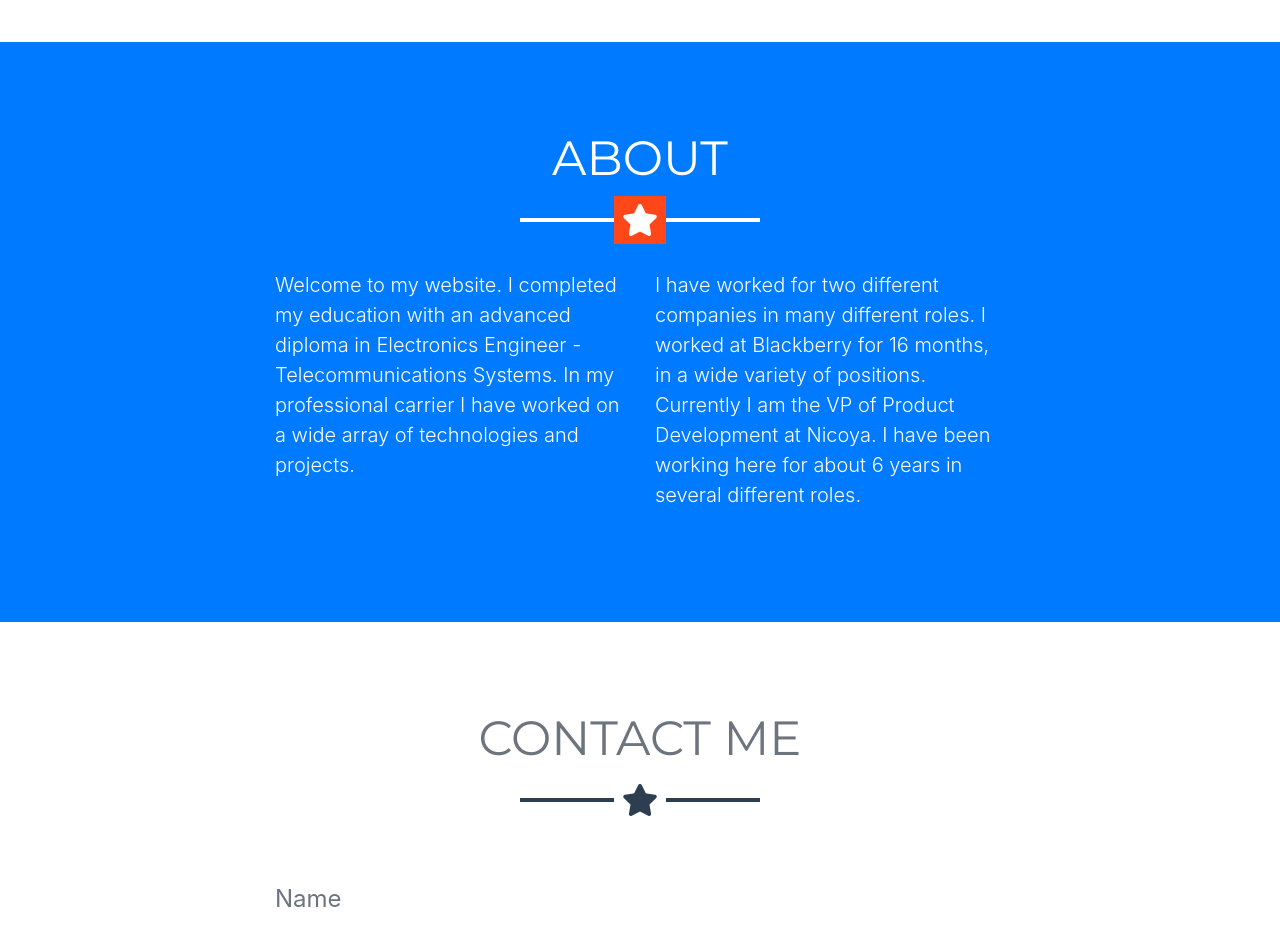
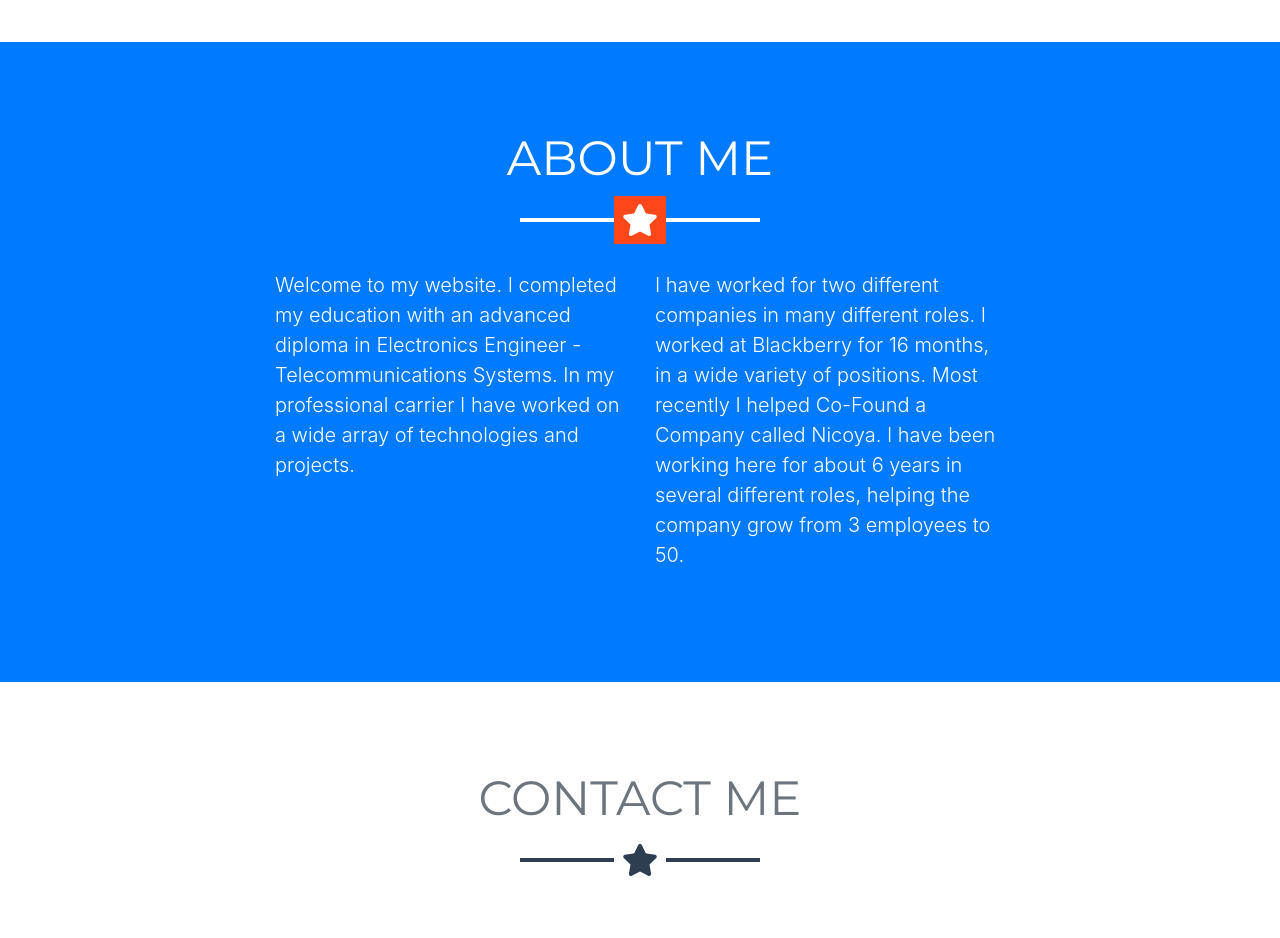
Before and after one commit to thefitz7/ShawnFitzpatrick.github.io, a website with bundled scripts: page index.html in a window 1280 px wide. Shown: the part 1480-2418 px from the top of the page. Built offline with nearby package versions, Linux system fonts and the light colour scheme; files whose address does not match are found by name.

```diff
--- a/index.html
+++ b/index.html
@@ -116,7 +116,7 @@
   <!-- About Section -->
   <section class="bg-primary text-white mb-0" id="about">
     <div class="container">
-      <h2 class="text-center text-uppercase text-white">About</h2>
+      <h2 class="text-center text-uppercase text-white">About Me</h2>
       <hr class="star-light mb-5">
       <div class="row">
         <div class="col-lg-4 ml-auto">
@@ -126,9 +126,9 @@
         </div>
         <div class="col-lg-4 mr-auto">
           <p class="lead">I have worked for two different companies in many different roles.
-          I worked at Blackberry for 16 months, in a wide variety of positions. Currently I
-          am the VP of Product Development at Nicoya. I have been working here for about 6 years
-          in several different roles.</p>
+          I worked at Blackberry for 16 months, in a wide variety of positions. Most recently
+          I helped Co-Found a Company called Nicoya. I have been working here for about 6 years
+          in several different roles, helping the company grow from 3 employees to 50.</p>
         </div>
       </div>
     </div>
```
